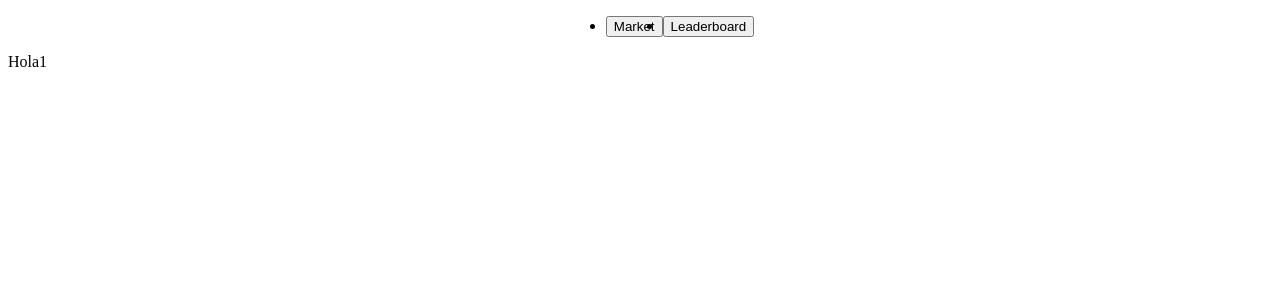
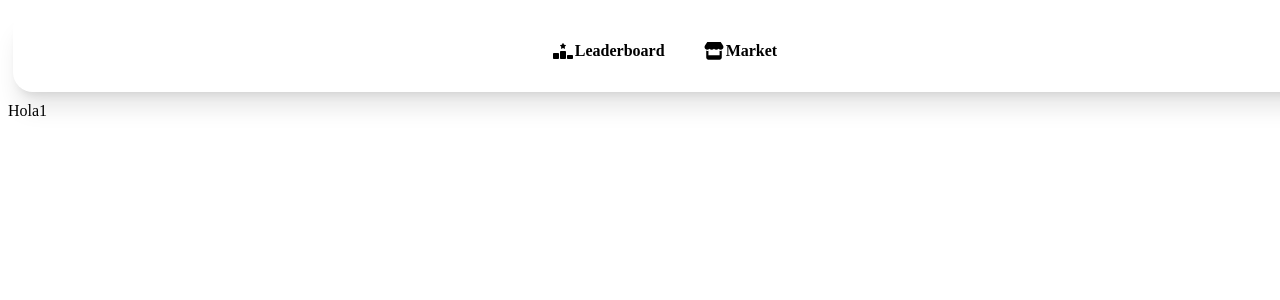
Before and after one commit to laristizabala/fishing-app, a Vue app: page / in a window 1280 px wide. Shown: the top 300 px of the page. Built offline with nearby package versions, Linux system fonts and the light colour scheme; the HTML template or start-up script is replaced by a standard one.

Commit message:
:sparkles: appNavbar implemented and styles improved

```diff
--- a/src/components/AppNavbar.vue
+++ b/src/components/AppNavbar.vue
@@ -1,39 +1,41 @@
 <template>
-  <header>
-    <nav>
-      <ul class="nav-app-container">
-        <li v-for="item in navItems" :key="item.id">
-          <button @click="setActive(item.id)" class="nav-app-container__option">
-            {{ item.label }}
-          </button>
-        </li>
-      </ul>
-      <!-- <button
-        @click="setActive('leaderboard')"
-        :class="[
-          'px-4 py-2 rounded-md focus:outline-none',
-          isActive === item.id
-            ? 'bg-primary text-white'
-            : 'text-gray-700 hover:bg-gray-200 hover:text-gray-900',
-        ]"
-      >
-        <RouterLink to="/">Leaderboard</RouterLink>
-      </button>
-      <button>
-        <RouterLink to="/market">Market</RouterLink>
-      </button> -->
-    </nav>
-  </header>
+  <nav class="navbar-app">
+    <ul class="nav-app-container">
+      <li v-for="item in navItems" :key="item.id" class="nav-app-container__option">
+        <router-link
+          @click="setActive(item.id)"
+          :to="`/${item.id}`"
+          class="nav-app-container__link"
+          :class="
+            isActive === item.id ? `nav-app-container__link nav-app-container__link--active` : ''
+          "
+          ><IconRank
+            v-if="item.id === ''"
+            class="icon-rank"
+            :class="isActive === item.id ? 'icon-rank icon-rank--active' : ''"
+          ></IconRank>
+          <IconMarket
+            v-else
+            class="icon-rank"
+            :class="isActive === item.id ? 'icon-rank icon-rank--active' : ''"
+          ></IconMarket>
+          {{ item.label }}</router-link
+        >
+      </li>
+    </ul>
+  </nav>
 </template>
 
 <script setup>
 import { ref } from 'vue'
+import IconRank from './icons/IconRank.vue'
+import IconMarket from './icons/IconMarket.vue'
 
 const navItems = ref([
+  { id: '', label: 'Leaderboard' },
   { id: 'market', label: 'Market' },
-  { id: 'leaderboard', label: 'Leaderboard' },
 ])
-const isActive = ref('market')
+const isActive = ref('')
 
 const setActive = (id) => {
   isActive.value = id
@@ -47,8 +49,59 @@ const setActive = (id) => {
   flex-direction: row;
   justify-content: center;
   align-items: center;
+  margin: 10px 5px;
+  padding: 10px 20px;
+  gap: 15px;
+  background-color: $color-white;
+  box-shadow: $box-shadow-nav;
+  border-radius: 20px;
+  &__option {
+    list-style: none;
+    margin: 10px 0;
+    &--active {
+      background-color: $color-primary-background;
+      border: 1px solid $color-primary-background;
+      color: $color-white;
+    }
+  }
+  &__link {
+    text-decoration: none;
+    transition: color 0.3s ease;
+    background-color: $color-white;
+    border: 1px solid $color-primary-background;
+    color: $color-primary-background;
+    padding: 12px;
+    border-radius: 20px;
+    font-weight: bold;
+    font-size: 16px;
+    display: flex;
+    justify-content: center;
+    align-items: center;
+    &:hover {
+      background-color: $color-primary-background;
+      border: 1px solid $color-primary-background;
+      color: $color-white;
+      svg {
+        fill: $color-white;
+      }
+    }
+    &--active {
+      background-color: $color-primary-background;
+      border: 1px solid $color-primary-background;
+      color: $color-white;
+      &:hover {
+        background-color: $color-primary-background-hover;
+        border-color: $color-primary-background-hover;
+      }
+    }
+  }
 }
-.nav-app-container__option {
-  background-color: --color-background;
+.icon-rank {
+  width: 20px;
+  fill: $color-primary-background;
+  margin-right: 2px;
+  &--active {
+    fill: $color-white;
+  }
 }
 </style>
```
